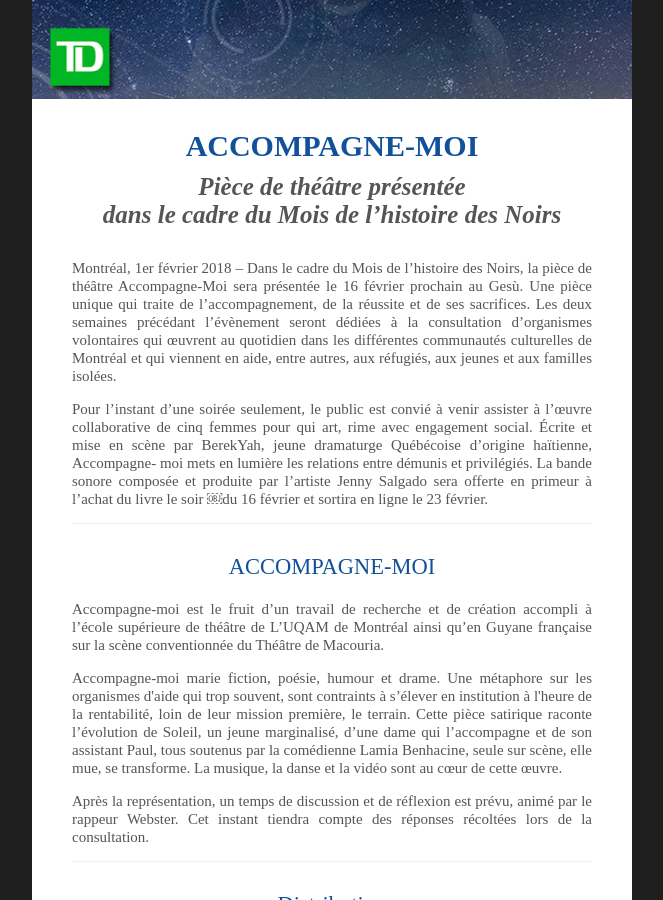
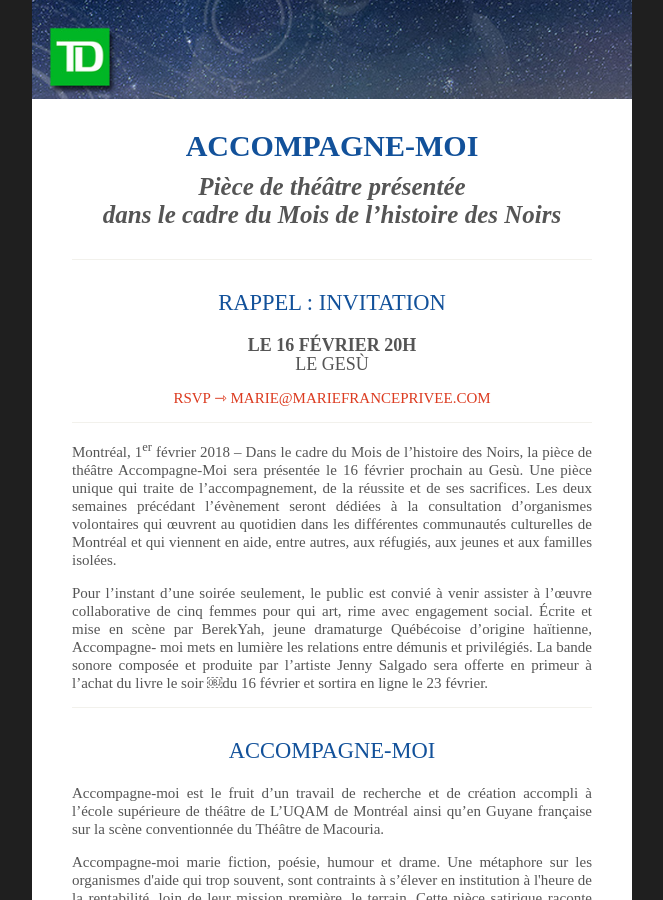
Before and after one commit to graphismatique/mfp, a Jekyll site: the page AccompagneMoi/index.html, which Jekyll copies as it is, in a window 1280 px wide and 900 px high, scrolled down 380 px. Shown: the whole window, without its empty margins (308-971 px from the left). Built offline with Jekyll 4.4.1, drawn with Linux system fonts in a browser that asks for light colours.

Commit message:
Update index.html
Ajout du Rappel

```diff
--- a/AccompagneMoi/index.html
+++ b/AccompagneMoi/index.html
@@ -194,7 +194,7 @@
     <center style="width: 100%; background: #1f1f1f;">
         <!-- Visually Hidden Preheader Text : BEGIN -->
         <div style="display:none;font-size:1px;line-height:1px;max-height:0px;max-width:0px;opacity:0;overflow:hidden;mso-hide:all;font-family: sans-serif;">
-            ACCOMPAGNE-MOI - Pièce de théâtre présentée dans le cadre du Mois de l’histoire des Noirs
+            INVITATION : ACCOMPAGNE-MOI - Pièce de théâtre présentée dans le cadre du Mois de l’histoire des Noirs
         </div>
         <!-- Visually Hidden Preheader Text : END -->
         <!--
@@ -213,7 +213,7 @@
             <table role="presentation" cellspacing="0" cellpadding="0" border="0" align="center" width="100%" style="max-width: 600px;">
                 <tr>
                     <td>
-                         <p class="small"><a href="http://mariefranceprivee.com/AccompagneMoi/" target="blank">Version en ligne</a></p>
+                         <p class="small"><a href="http://mariefranceprivee.com/AccompagneMoi/invitation.html" target="blank">Version en ligne</a></p>
                     </td>
                 </tr>
             </table>
@@ -225,7 +225,7 @@
                 <!-- Image Header : BEGIN -->
                 <tr>
                     <td bgcolor="#ffffff">
-                        <img src="header.jpg" alt="header image" border="0" align="center" style="width: 100%; max-width: 600px; height: auto; background: #dddddd; font-family: sans-serif; font-size: 15px; line-height: 20px; color: #555555;" class="g-img">
+                        <img src="http://mariefranceprivee.com/AccompagneMoi/header.jpg" alt="header image" border="0" align="center" style="width: 100%; max-width: 600px; height: auto; background: #dddddd; font-family: sans-serif; font-size: 15px; line-height: 20px; color: #555555;" class="g-img">
                     </td>
                 </tr>
                 <!-- Image Header : END -->
@@ -241,8 +241,13 @@
                                     <h1>ACCOMPAGNE-MOI</h1>
                                     <h3><b><i>Pièce de théâtre présentée<br>
                                         dans le cadre du Mois de l’histoire des Noirs</i></b></h3>
+                                    <hr>
+                                    <h2>RAPPEL : INVITATION</h2>
+                                    <p class="center"><big>   <b>LE 16 FÉVRIER 20H</b> <br> LE GESÙ</big></p>
+                                    <p class="center"><a href="mailto:marie@mariefranceprivee.com"> RSVP ⇾ MARIE@MARIEFRANCEPRIVEE.COM</a></p>
 
-                                    <p>Montréal, 1er février 2018 – Dans le cadre du Mois de l’histoire des Noirs, la pièce de théâtre Accompagne-Moi sera présentée le 16 février prochain au Gesù. Une pièce unique qui traite de l’accompagnement, de la réussite et de ses sacrifices. Les deux semaines précédant l’évènement seront dédiées à la consultation d’organismes volontaires qui œuvrent au quotidien dans les différentes communautés culturelles de Montréal et qui viennent en aide, entre autres, aux réfugiés, aux jeunes et aux familles isolées.</p>
+                                    <hr>
+                                    <p>Montréal, 1<sup>er</sup> février 2018 – Dans le cadre du Mois de l’histoire des Noirs, la pièce de théâtre Accompagne-Moi sera présentée le 16 février prochain au Gesù. Une pièce unique qui traite de l’accompagnement, de la réussite et de ses sacrifices. Les deux semaines précédant l’évènement seront dédiées à la consultation d’organismes volontaires qui œuvrent au quotidien dans les différentes communautés culturelles de Montréal et qui viennent en aide, entre autres, aux réfugiés, aux jeunes et aux familles isolées.</p>
                                     <p>Pour l’instant d’une soirée seulement, le public est convié à venir assister à l’œuvre collaborative de cinq femmes pour qui art, rime avec engagement social. Écrite et mise en scène par BerekYah, jeune dramaturge Québécoise d’origine haïtienne, Accompagne- moi mets en lumière les relations entre démunis et privilégiés. La bande sonore composée et produite par l’artiste Jenny Salgado sera offerte en primeur à l’achat du livre le soir ￼du 16 février et sortira en ligne le 23 février.</p>
 
                                     <hr>
@@ -284,7 +289,7 @@
                 <!-- Logo Footer : BEGIN -->
                 <tr>
                     <td style="padding-top: 20px; text-align:center;">
-                        <img src="footer.png" alt="Logos Footer" border="0" align="center" style="width: 100%; max-width: 600px; height: auto;" class="g-img">
+                        <img src="http://mariefranceprivee.com/AccompagneMoi/footer.png" alt="Logos Footer" border="0" align="center" style="width: 100%; max-width: 600px; height: auto;" class="g-img">
                     </td>
                 </tr>
                 <!-- Logo Footer : END -->
```
